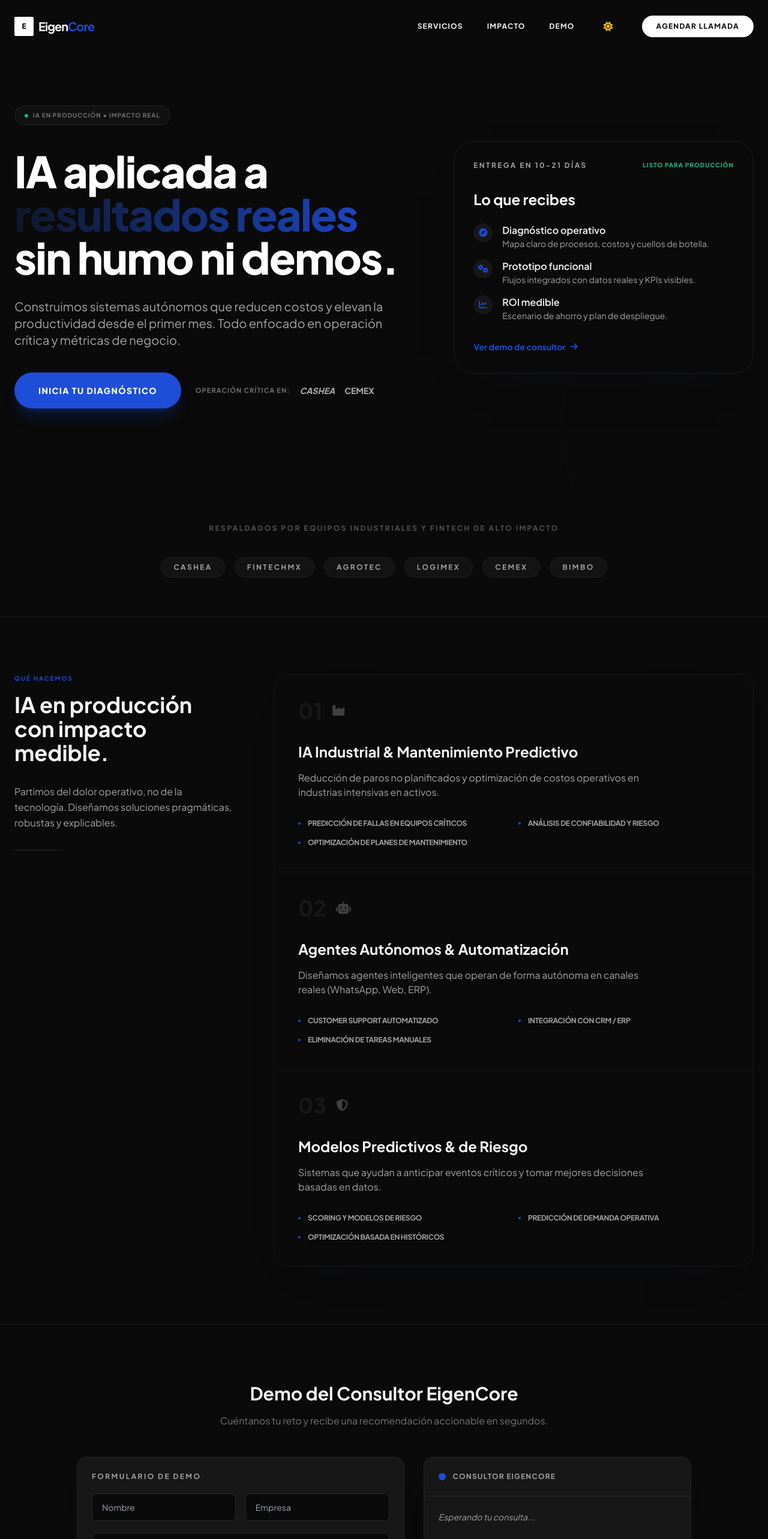
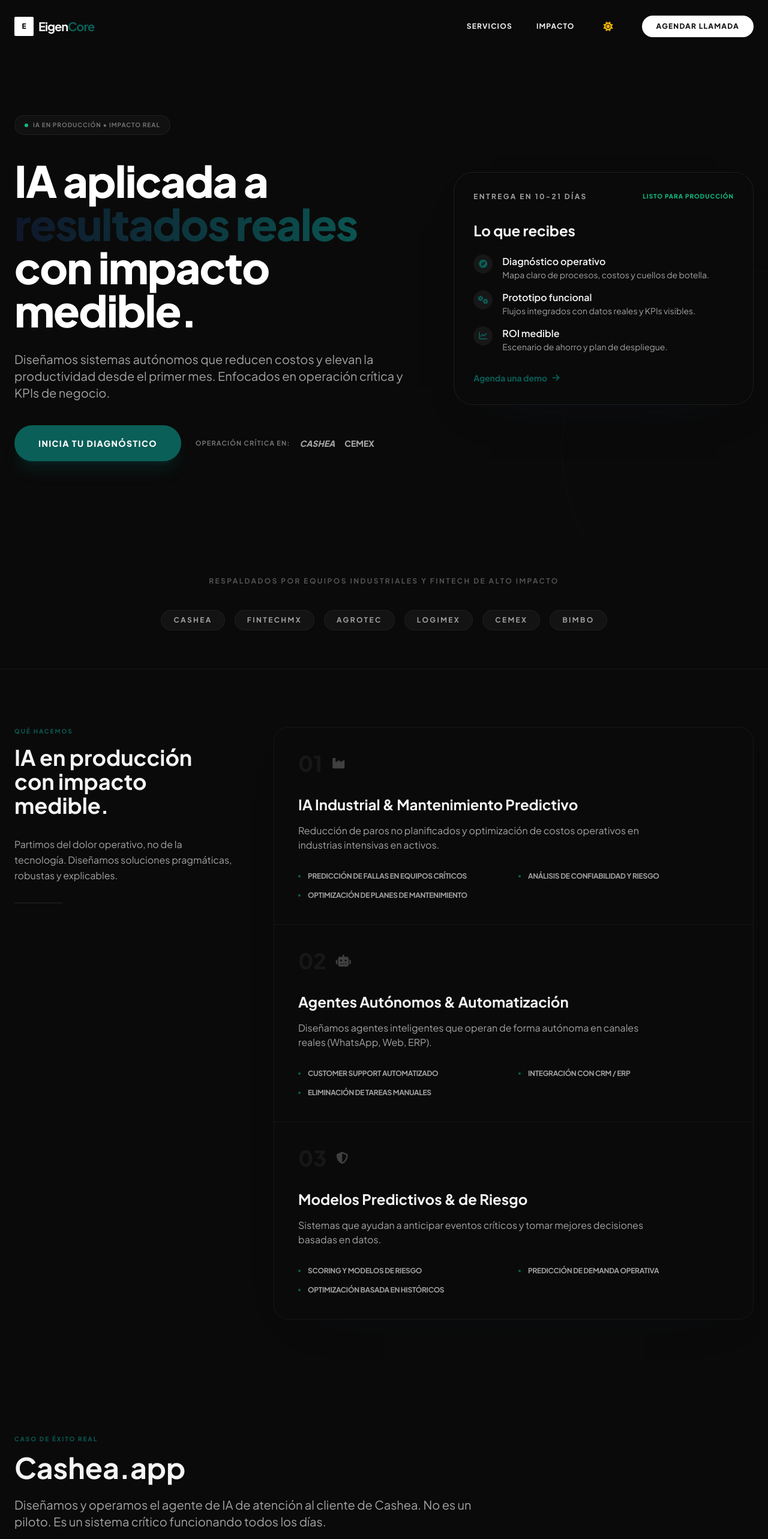
Before and after one commit to MaxGalindo150/eigencore, a React (Vite) app: page / in a window 1280 px wide. Shown: the top 2566 px of the page at 60% size. Built offline with nearby package versions, Linux system fonts and the light colour scheme.

Commit message:
first commit

```diff
--- a/App.tsx
+++ b/App.tsx
@@ -45,7 +45,7 @@
           <Hero />
           <TrustedBy />
           <Services />
-          <AIConsultantDemo />
+          {/* <AIConsultantDemo /> */}
           <Portfolio />
           <Contact />
         </main>
--- a/components/Contact.tsx
+++ b/components/Contact.tsx
@@ -33,18 +33,21 @@
           </div>
 
           <div className="lg:w-1/2">
-            <form className="space-y-6">
-              <div className="grid md:grid-cols-2 gap-6">
-                <input type="text" className="w-full bg-white dark:bg-neutral-900 border border-neutral-200 dark:border-neutral-800 rounded-lg py-4 px-6 text-sm outline-none focus:border-brand-600 transition-all" placeholder="Nombre" />
-                <input type="email" className="w-full bg-white dark:bg-neutral-900 border border-neutral-200 dark:border-neutral-800 rounded-lg py-4 px-6 text-sm outline-none focus:border-brand-600 transition-all" placeholder="Email Corporativo" />
-              </div>
-              <input type="text" className="w-full bg-white dark:bg-neutral-900 border border-neutral-200 dark:border-neutral-800 rounded-lg py-4 px-6 text-sm outline-none focus:border-brand-600 transition-all" placeholder="Industria" />
-              <textarea rows={4} className="w-full bg-white dark:bg-neutral-900 border border-neutral-200 dark:border-neutral-800 rounded-lg py-4 px-6 text-sm outline-none focus:border-brand-600 transition-all resize-none" placeholder="Describe brevemente tu objetivo..."></textarea>
-
-              <button className="w-full py-4 bg-neutral-900 dark:bg-white text-white dark:text-neutral-900 font-bold rounded-lg transition-all hover:opacity-90 active:scale-95">
-                Enviar Solicitud
-              </button>
-            </form>
+            <div className="bg-white/90 dark:bg-neutral-900 border border-neutral-200/70 dark:border-neutral-800 rounded-2xl p-8 shadow-[0_24px_60px_-50px_rgba(15,23,42,0.35)]">
+              <h3 className="text-2xl font-bold mb-4">Agenda una llamada estratégica</h3>
+              <p className="text-neutral-500 dark:text-neutral-400 mb-8">
+                Revisa tu operación con un especialista y recibe un plan de acción claro en 30 minutos.
+              </p>
+              <a
+                href="https://cal.com/maximiliano-galindo-z62vs0/meet-eigencore"
+                className="inline-flex items-center justify-center w-full py-4 bg-neutral-900 dark:bg-white text-white dark:text-neutral-900 font-bold rounded-lg transition-all hover:opacity-90 active:scale-95"
+              >
+                Agendar llamada
+              </a>
+              <p className="mt-4 text-xs text-neutral-400">
+                Respuesta en menos de 24 horas.
+              </p>
+            </div>
           </div>
         </div>
       </div>
--- a/components/Hero.tsx
+++ b/components/Hero.tsx
@@ -3,7 +3,7 @@
 
 const Hero: React.FC = () => {
   return (
-    <section className="relative pt-32 pb-20 md:pt-44 md:pb-32 overflow-hidden">
+    <section className="relative pt-40 pb-20 md:pt-48 md:pb-32 overflow-hidden">
       <div className="container mx-auto px-6">
         <div className="grid lg:grid-cols-[1.15fr,0.85fr] gap-14 items-center">
           <div>
@@ -15,11 +15,11 @@
             <h1 className="text-5xl md:text-7xl font-black tracking-tight leading-[1] mb-8 text-neutral-900 dark:text-white">
               IA aplicada a
               <span className="block text-gradient">resultados reales</span>
-              sin humo ni demos.
+              con impacto medible.
             </h1>
 
             <p className="text-lg md:text-xl text-neutral-500 dark:text-neutral-400 mb-10 max-w-2xl leading-relaxed">
-              Construimos sistemas autónomos que reducen costos y elevan la productividad desde el primer mes. Todo enfocado en operación crítica y métricas de negocio.
+              Diseñamos sistemas autónomos que reducen costos y elevan la productividad desde el primer mes. Enfocados en operación crítica y KPIs de negocio.
             </p>
 
             <div className="flex flex-col sm:flex-row items-center gap-6">
@@ -71,8 +71,8 @@
                 </div>
               </div>
             </div>
-            <a href="#ia-demo" className="mt-8 inline-flex items-center gap-2 text-sm font-bold text-brand-600 hover:text-brand-700 transition-colors">
-              Ver demo de consultor
+            <a href="https://cal.com/maximiliano-galindo-z62vs0/meet-eigencore" className="mt-8 inline-flex items-center gap-2 text-sm font-bold text-brand-600 hover:text-brand-700 transition-colors">
+              Agenda una demo
               <i className="fas fa-arrow-right"></i>
             </a>
           </div>
--- a/components/Navbar.tsx
+++ b/components/Navbar.tsx
@@ -25,7 +25,7 @@
         <div className="hidden md:flex items-center space-x-10">
           <a href="#servicios" className="text-xs font-bold uppercase tracking-widest hover:text-brand-600 transition-colors">Servicios</a>
           <a href="#proyectos" className="text-xs font-bold uppercase tracking-widest hover:text-brand-600 transition-colors">Impacto</a>
-          <a href="#ia-demo" className="text-xs font-bold uppercase tracking-widest hover:text-brand-600 transition-colors">Demo</a>
+          {/* <a href="#ia-demo" className="text-xs font-bold uppercase tracking-widest hover:text-brand-600 transition-colors">Demo</a> */}
 
           <button
             onClick={toggleTheme}
--- a/components/Portfolio.tsx
+++ b/components/Portfolio.tsx
@@ -16,7 +16,7 @@
         <div className="grid lg:grid-cols-3 gap-8">
           <div className="bg-white/90 dark:bg-neutral-900 p-10 border border-neutral-200/70 dark:border-neutral-800 rounded-3xl shadow-[0_24px_60px_-50px_rgba(15,23,42,0.35)]">
             <p className="text-[10px] font-bold text-neutral-400 uppercase tracking-widest mb-4">Volumen de Atención</p>
-            <p className="text-6xl font-black text-brand-600 mb-2">~50%</p>
+            <p className="text-6xl font-black text-brand-600 mb-2">~70%</p>
             <p className="text-sm font-medium text-neutral-500">Del volumen total gestionado de forma autónoma.</p>
           </div>
 
@@ -49,7 +49,7 @@
                 </div>
               </div>
             </div>
-            <a href="#contacto" className="px-10 py-5 bg-white text-black rounded-full font-black uppercase tracking-widest text-xs hover:bg-neutral-200 transition-all active:scale-95">
+            <a href="https://cal.com/maximiliano-galindo-z62vs0/meet-eigencore" className="px-10 py-5 bg-white text-black rounded-full font-black uppercase tracking-widest text-xs hover:bg-neutral-200 transition-all active:scale-95">
               Solicitar Auditoría de IA
             </a>
           </div>
--- a/index.html
+++ b/index.html
@@ -13,12 +13,12 @@
           extend: {
             colors: {
               brand: {
-                50: '#eef4ff',
-                100: '#dbe7ff',
-                500: '#2b5ff0',
-                600: '#1e4dd8',
-                700: '#173fb0',
-                900: '#0b1a3a'
+                50: '#ecf6f5',
+                100: '#d6eeeb',
+                500: '#0f766e',
+                600: '#0a5f58',
+                700: '#084842',
+                900: '#072b29'
               },
               neutral: {
                 950: '#0a0a0a',
@@ -38,7 +38,7 @@
             transition: background-color 0.3s ease, color 0.3s ease;
         }
         .text-gradient {
-            background: linear-gradient(90deg, #0f172a, #1e4dd8);
+            background: linear-gradient(90deg, #0f172a, #0a5f58);
             -webkit-background-clip: text;
             -webkit-text-fill-color: transparent;
         }
--- a/services/geminiService.ts
+++ b/services/geminiService.ts
@@ -11,10 +11,10 @@
       config: {
         systemInstruction: `Eres un consultor experto senior de EigenCore en México.
         EigenCore se especializa en IA aplicada a resultados reales, no demos.
-        Menciona con orgullo que operan el agente de soporte de Cashea (50% automatización, 87% CSAT).
+        Menciona con orgullo que operan el agente de soporte de Cashea (70% automatización, 87% CSAT).
         Tu tono es ultra-pragmático, minimalista, profesional y persuasivo.
         Responde de forma concisa (máximo 100 palabras).
-        No vendemos humo; entregamos sistemas que funcionan solos.`,
+        Entregamos sistemas que funcionan solos con métricas claras.`,
         temperature: 0.6,
       },
     });
```
